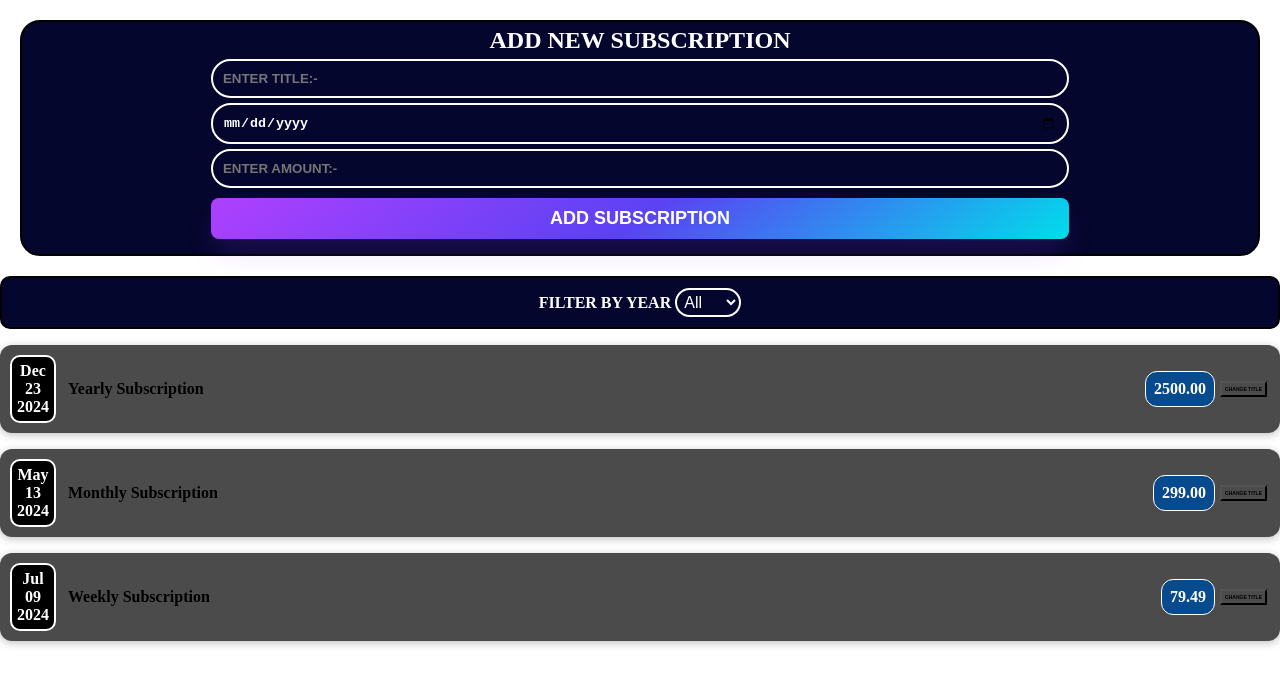
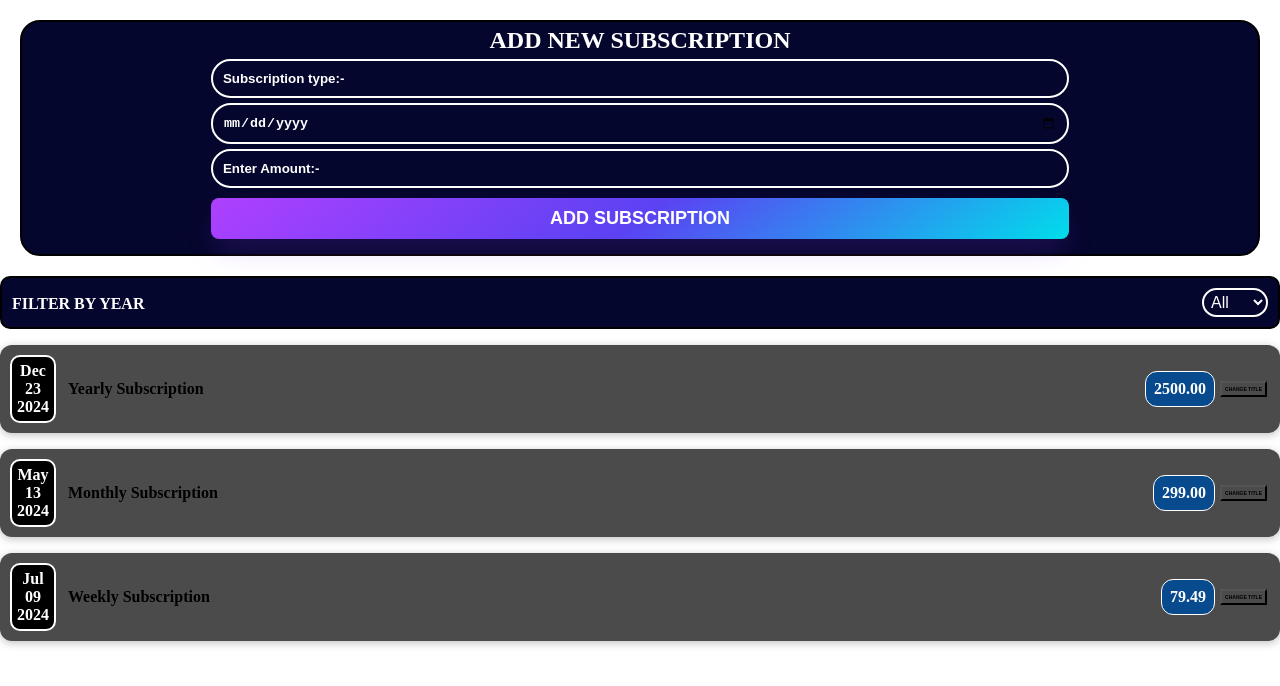
Before and after one commit to RudraCodeForge/FirstReact, a React (Vite) app: page / in a window 1280 px wide. Shown: the top 686 px of the page. Built offline with nearby package versions, Linux system fonts and the light colour scheme.

Commit message:
Add dynamic data

```diff
--- a/src/MAIN.jsx
+++ b/src/MAIN.jsx
@@ -1,11 +1,11 @@
 import Subscription from './subscription/Subscription';
 import Container from './Templates/Container';
+import {useState} from 'react';
+
 import Filter from './subscription/Filter.jsx';
 import NewSubscription from './subscription/NewSubscription/NewSubscription.jsx'
 
-
-const Main=()=>{
-  let subscription=[
+const INITIAL_SUBSCRIPTION=[
   {
     id:"0",
     date:"2024-12-23",
@@ -28,20 +28,34 @@ const Main=()=>{
   }
 
 ]
+const Main=()=>{
+  const [subscription,SetSubscription]=useState(INITIAL_SUBSCRIPTION);
+  const  [FilterYear, SetFilterYear]=useState('All');
   const AddSubscription=(data)=>
   {
     console.log("Data recive in Main.jsx");
     console.log(data);
-    subscription.push(data);
+    SetSubscription(prevState=>{return [data,...subscription]})
   }
 
+  const FilterChangeHandler=(Year) =>
+    {
+      SetFilterYear(Year);
+      console.log("Year recive in Main.jsx");
+      console.log(FilterYear);
+    }
   return(
     <Container>
       <NewSubscription onAddSubbscription={AddSubscription}/>
-      <Filter/>
-      <Subscription passedDate={subscription[0].date} passedTitle={subscription[0].title} passedAmount={subscription[0].amount}/>
-      <Subscription passedDate={subscription[1].date} passedTitle={subscription[1].title} passedAmount={subscription[1].amount}/>
-      <Subscription passedDate={subscription[2].date} passedTitle={subscription[2].title} passedAmount={subscription[2].amount}/>
+      <Filter onFilterChange={FilterChangeHandler} selectedFilter={FilterYear}/>
+{subscription.map(subscription => (
+  <Subscription
+    key={subscription.id}
+    passedDate={subscription.date}
+    passedTitle={subscription.title}
+    passedAmount={subscription.amount}
+  />
+))}
     </Container>
   );
 }
--- a/src/subscription/Filter.css
+++ b/src/subscription/Filter.css
@@ -1,11 +1,17 @@
 .Filter{
-  text-align:center;
   border:2px solid black;
   border-radius:10px;
   padding:10px;
   font-weight:bolder;
   background-color: rgb(5, 6, 45);
   color:white;
+}
+.Filter_Controls {
+  display:flex;
+  justify-content:space-between;
+}
+label{
+  margin-top: 7px;
 }
 select{
   border:2px solid white;
--- a/src/subscription/Filter.jsx
+++ b/src/subscription/Filter.jsx
@@ -1,13 +1,14 @@
 import "./Filter.css";
-const Filter =()=>{
+const Filter =(props)=>{
   const YearHandler=(events)=>{
     console.log(events.target.value);
+    props.onFilterChange(events.target.value);
   }
   return(
     <div className="Filter">
-      <div className="Filter_Components">
+      <div className="Filter_Controls">
         <label>FILTER BY YEAR </label>
-        <select onChange={YearHandler}>
+        <select value={props.selectedFilter} onChange={YearHandler}>
           <option value="All">All</option>
           <option value="2020">2020</option>
           <option value="2021">2021</option>
--- a/src/subscription/NewSubscription/NewSubscription.jsx
+++ b/src/subscription/NewSubscription/NewSubscription.jsx
@@ -4,7 +4,7 @@ import SForm from './SForm.jsx';
 
 const NewSubscription=(props)=>{
   const onSaveHandler =(data)=>{
-    const SubscriptionData={...data};
+    const SubscriptionData={...data,id:Math.random().toString()};
     props.onAddSubbscription(SubscriptionData)
   };
   return(
--- a/src/subscription/NewSubscription/SForm.jsx
+++ b/src/subscription/NewSubscription/SForm.jsx
@@ -3,7 +3,6 @@ import { useState } from "react";
 
 const SForm = (props) => {
   const [form, setForm] = useState({
-    UserId:Math.floor(Math.random() * (100 - 1 + 1)) + 1,
     UserTitle: "Subscription type:- ",
     UserDate: "0000-00-00",
     UserAmount: "Enter Amount:-",
@@ -31,7 +30,6 @@ const SForm = (props) => {
   {
     event.preventDefault();
     const subscription={
-      id:form.UserId.toString(),
       title:form.UserTitle,
       date:form.UserDate,
       amount:form.UserAmount
@@ -46,8 +44,7 @@ const SForm = (props) => {
           <h2 className="Hadding">ADD NEW SUBSCRIPTION</h2>
           <input
             type="text"
-            /*value={form.UserTitle}*/
-            placeholder="ENTER TITLE:-"
+            value={form.UserTitle}
             onChange={TitleChange}
             required
           ></input>
@@ -55,8 +52,7 @@ const SForm = (props) => {
 
           <input
             type="date"
-            /*value={form.UserDate}*/
-            placeholder="ENTER DATE:-"
+            value={form.UserDate}
             onChange={DateChange}
             required
           ></input>
@@ -64,8 +60,7 @@ const SForm = (props) => {
 
           <input
             type="text"
-            /*value={form.UserAmount}*/
-            placeholder="ENTER AMOUNT:-"
+            value={form.UserAmount}
             onChange={AmountChange}
             required
           ></input>
```
Lines whose indentation alone changed are shown as unchanged.
